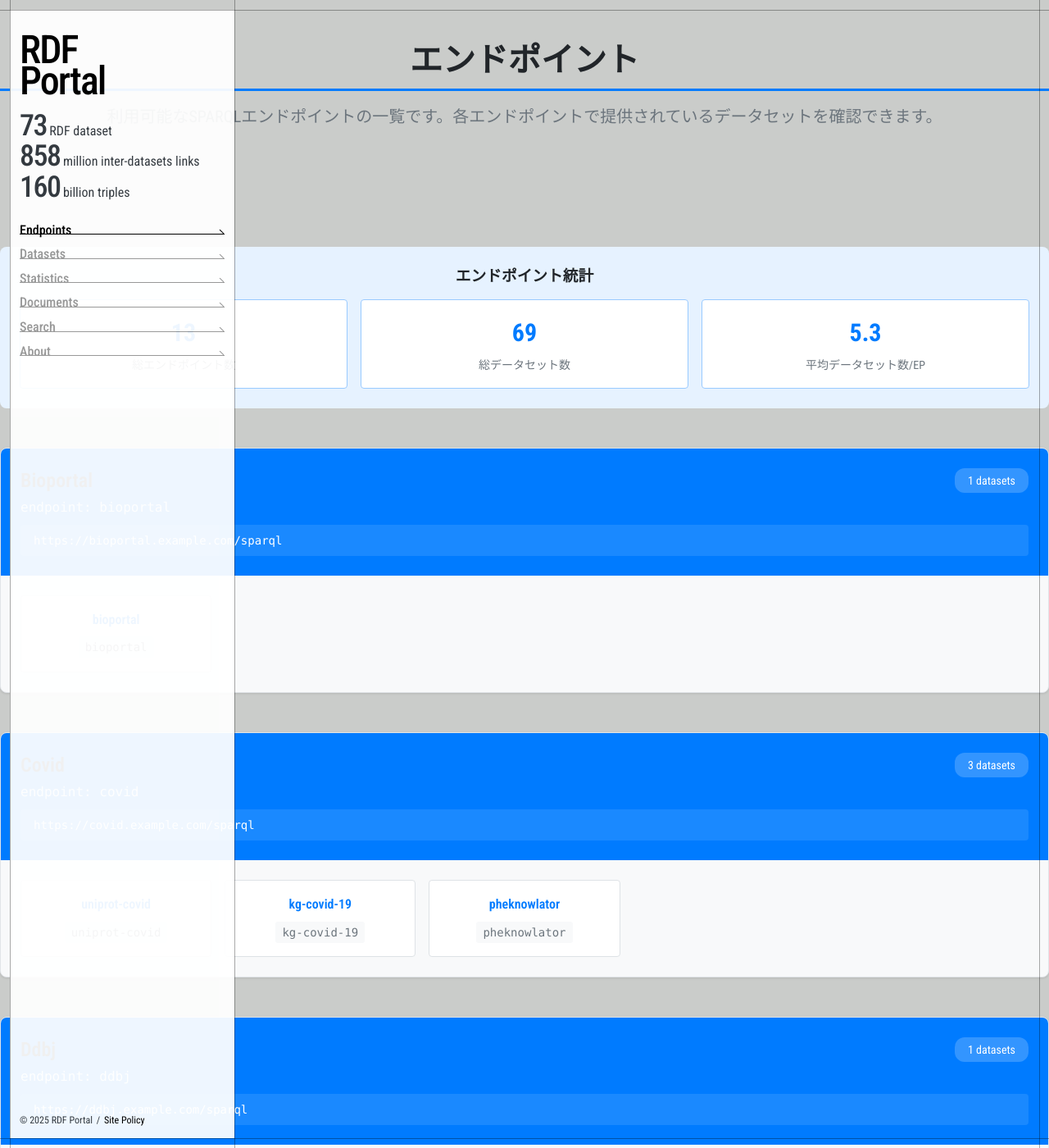
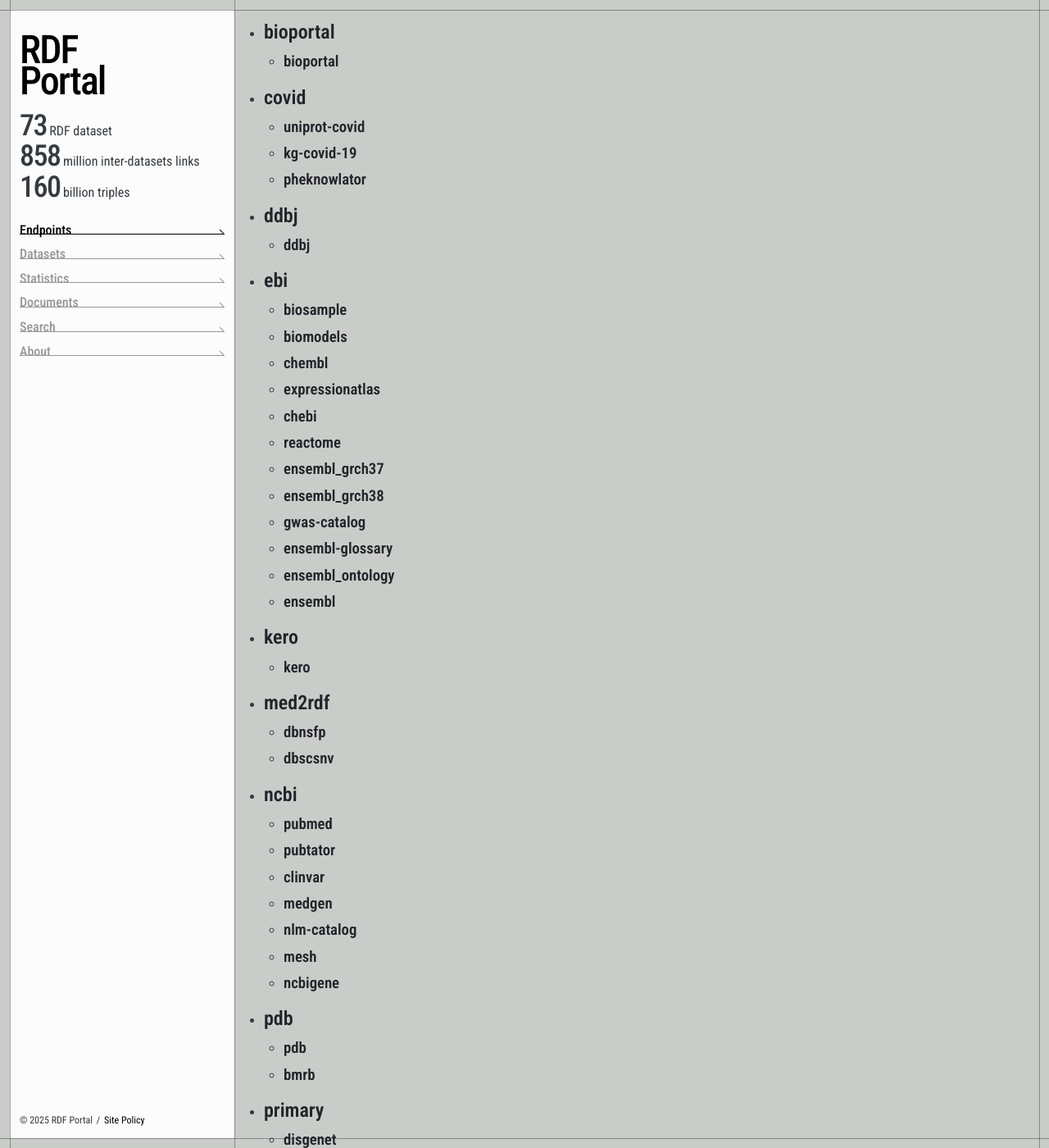
Before and after one commit to PENQEinc/rdf-portal-v2.github.io, a Jekyll site: the page built from endpoints.md, in a window 1280 px wide and 1400 px high. Shown: the whole window at 82% size. Built offline with Jekyll 4.4.1, drawn with Linux system fonts in a browser that asks for light colours; some of the changed text lies outside the part shown.

Commit message:
simplify endpoints page

```diff
--- /dev/null
+++ b/_sass/object/project/_EndpointsListView.sass
@@ -0,0 +1,2 @@
+#EndpointsListView
+  padding: calc(var(--margin-global-navigation) * 2) calc(var(--margin-global-navigation) * 2) calc(var(--margin-global-navigation) * 2) calc(var(--margin-global-navigation) * 2 + var(--width-global-navigation))
--- a/_sass/object/project/_endpoint.sass
+++ /dev/null
@@ -1,142 +0,0 @@
-// ==========================================================================
-// Project - Endpoint
-// ==========================================================================
-
-@import 'foundation/variables'
-@import 'foundation/mixins'
-
-// Endpoint card component
-.p-endpoint
-  &__card
-    border: 1px solid $color-border
-    border-radius: $border-radius
-    margin-bottom: $space-xl
-    background-color: $color-gray-100
-    overflow: hidden
-    box-shadow: $shadow-sm
-
-  &__header
-    background-color: $color-primary
-    color: $color-bg-white
-    padding: $space-lg
-    position: relative
-
-    h3
-      margin: 0
-      font-size: $font-size-lg * 1.2
-      text-transform: capitalize
-
-  &__id
-    font-family: $font-family-mono
-    font-size: $font-size-base
-    opacity: 0.9
-    margin-top: $space-xs
-
-  &__url
-    font-family: $font-family-mono
-    background-color: rgba(255, 255, 255, 0.1)
-    padding: $space-sm $space-md
-    border-radius: $border-radius-sm
-    margin-top: $space-sm
-    font-size: $font-size-sm
-    word-break: break-all
-
-  &__dataset-count
-    position: absolute
-    top: $space-lg
-    right: $space-lg
-    background-color: rgba(255, 255, 255, 0.2)
-    padding: $space-xs $space-md
-    border-radius: 12px
-    font-size: $font-size-sm
-
-// Datasets grid within endpoint card
-.p-endpoint-datasets
-  &__grid
-    padding: $space-lg
-    display: grid
-    gap: $space-md
-    grid-template-columns: repeat(auto-fill, minmax(200px, 1fr))
-
-  &__item
-    background-color: $color-bg-white
-    border: 1px solid $color-gray-300
-    border-radius: $border-radius-sm
-    padding: $space-md
-    transition: $transition-base
-    text-align: center
-
-    &:hover
-      border-color: $color-primary
-      box-shadow: 0 2px 8px rgba(25, 118, 210, 0.2)
-      transform: translateY(-2px)
-
-  &__name
-    font-weight: $font-weight-semibold
-    color: $color-primary
-    text-decoration: none
-    font-size: $font-size-base
-    display: block
-    margin-bottom: $space-sm
-
-    &:hover
-      text-decoration: underline
-
-  &__id
-    font-family: $font-family-mono
-    font-size: $font-size-sm
-    color: $color-gray-600
-    background-color: $color-gray-100
-    padding: 2px $space-sm
-    border-radius: 3px
-    display: inline-block
-
-// Endpoint statistics section
-.p-endpoint-stats
-  background-color: lighten($color-primary, 45%)
-  padding: $space-lg
-  border-radius: $border-radius
-  margin-bottom: $space-xl
-  text-align: center
-
-  h3
-    margin-bottom: $space-md
-
-  &__grid
-    display: grid
-    grid-template-columns: repeat(auto-fit, minmax(150px, 1fr))
-    gap: $space-md
-    margin-top: $space-md
-
-  &__item
-    background-color: $color-bg-white
-    padding: $space-md
-    border-radius: $border-radius-sm
-    border: 1px solid lighten($color-primary, 30%)
-
-  &__number
-    font-size: $font-size-lg * 1.5
-    font-weight: $font-weight-bold
-    color: $color-primary
-    display: block
-
-  &__label
-    color: $color-gray-600
-    font-size: $font-size-sm
-    margin-top: $space-xs
-
-// Responsive adjustments
-+respond-to(mobile)
-  .p-endpoint-datasets
-    &__grid
-      grid-template-columns: repeat(auto-fill, minmax(150px, 1fr))
-      padding: $space-md
-
-  .p-endpoint
-    &__header
-      padding: $space-md
-
-    &__dataset-count
-      position: static
-      display: inline-block
-      margin-top: $space-sm
--- a/_sass/object/project/_state.sass
+++ /dev/null
@@ -1,44 +0,0 @@
-// ==========================================================================
-// Project - State
-// ==========================================================================
-
-.p-loading
-  text-align: center
-  padding: $space-xl
-  color: $color-gray-600
-  font-size: $font-size-lg
-
-.p-error
-  background-color: lighten($color-danger, 45%)
-  border: 1px solid lighten($color-danger, 30%)
-  color: darken($color-danger, 10%)
-  padding: $space-lg
-  border-radius: $border-radius
-  margin: $space-lg 0
-
-  p
-    margin-bottom: $space-sm
-
-    &:last-child
-      margin-bottom: 0
-
-.p-tag
-  &__list
-    display: flex
-    flex-wrap: wrap
-    gap: $space-sm
-    margin-top: $space-md
-
-  &__item
-    background-color: lighten($color-primary, 45%)
-    color: darken($color-primary, 10%)
-    padding: $space-xs $space-sm
-    border-radius: $border-radius-sm
-    font-size: $font-size-sm
-    text-decoration: none
-    transition: $transition-base
-
-    &:hover
-      background-color: lighten($color-primary, 35%)
-      text-decoration: none
-      transform: translateY(-1px)
--- a/assets/css/main.sass
+++ b/assets/css/main.sass
@@ -22,9 +22,8 @@
 
 // Object - Project
 @import 'object/project/hero'
-@import 'object/project/state'
-@import 'object/project/endpoint'
 @import 'object/project/TopPageTilingDatasetsView'
+@import 'object/project/EndpointsListView'
 
 // Object - Utility
 @import 'object/utility/spacing'
--- a/endpoints.md
+++ b/endpoints.md
@@ -6,22 +6,7 @@ description: SPARQLエンドポイントの一覧を表示します
 permalink: /endpoints/
 ---
 
-<div class="p-hero">
-  <h1 class="p-hero__title">エンドポイント</h1>
-  <p class="p-hero__description">利用可能なSPARQLエンドポイントの一覧です。各エンドポイントで提供されているデータセットを確認できます。</p>
-</div>
-
-<div id="loading" class="p-loading">
-  <p>エンドポイント情報を読み込み中...</p>
-</div>
-
-<div id="error" class="p-error" style="display: none;">
-  <p>エンドポイントの読み込みに失敗しました。</p>
-</div>
-
-<div id="endpoints-list" style="display: none;">
-  <!-- エンドポイント一覧がここに動的に生成されます -->
-</div>
+<div id="EndpointsListView"></div>
 
 <script>
 document.addEventListener('DOMContentLoaded', function() {
@@ -44,92 +27,39 @@ async function loadEndpoints() {
 
     const endpoints = await response.json();
 
-    loadingEl.style.display = 'none';
-
     if (!endpoints || endpoints.length === 0) {
-      errorEl.innerHTML = '<p>エンドポイント情報が見つかりませんでした。</p>';
-      errorEl.style.display = 'block';
       return;
     }
 
     renderEndpoints(endpoints);
-    listEl.style.display = 'block';
+    endpointListView.style.display = 'block';
 
   } catch (error) {
     console.error('Error loading endpoints:', error);
-    loadingEl.style.display = 'none';
-    errorEl.innerHTML = `
-      <p>エンドポイントの読み込みに失敗しました。</p>
-      <p>エラー: ${error.message}</p>
-    `;
-    errorEl.style.display = 'block';
   }
 }
 
 function renderEndpoints(endpoints) {
-  const listEl = document.getElementById('endpoints-list');
+  const endpointListView = document.getElementById('EndpointsListView');
   const baseUrl = window.SITE_BASE_URL || '';
-
-  // 統計情報を計算
-  const totalEndpoints = endpoints.length;
-  const totalDatasets = endpoints.reduce((sum, endpoint) => sum + endpoint.dataset.length, 0);
-  const avgDatasetsPerEndpoint = Math.round(totalDatasets / totalEndpoints * 10) / 10;
-
-  // 統計セクションのHTML（FLOCSSクラス使用）
-  const statsHtml = `
-    <div class="p-endpoint-stats">
-      <h3>エンドポイント統計</h3>
-      <div class="p-endpoint-stats__grid">
-        <div class="p-endpoint-stats__item">
-          <span class="p-endpoint-stats__number">${totalEndpoints}</span>
-          <div class="p-endpoint-stats__label">総エンドポイント数</div>
-        </div>
-        <div class="p-endpoint-stats__item">
-          <span class="p-endpoint-stats__number">${totalDatasets}</span>
-          <div class="p-endpoint-stats__label">総データセット数</div>
-        </div>
-        <div class="p-endpoint-stats__item">
-          <span class="p-endpoint-stats__number">${avgDatasetsPerEndpoint}</span>
-          <div class="p-endpoint-stats__label">平均データセット数/EP</div>
-        </div>
-      </div>
-    </div>
-  `;
 
   // エンドポイントカードのHTML（FLOCSSクラス使用）
   const endpointsHtml = endpoints.map(endpoint => `
-    <div class="p-endpoint__card">
-      <div class="p-endpoint__header">
-        <h3>${endpoint.id}</h3>
-        <div class="p-endpoint__id">endpoint: ${endpoint.id}</div>
-        <div class="p-endpoint__url">https://${endpoint.id}.example.com/sparql</div>
-        <div class="p-endpoint__dataset-count">${endpoint.dataset.length} datasets</div>
-      </div>
-      <div class="p-endpoint-datasets__grid">
-        ${endpoint.dataset.map(datasetId => `
-          <div class="p-endpoint-datasets__item">
-            <a href="${baseUrl}/dataset/?id=${datasetId}" class="p-endpoint-datasets__name">${datasetId}</a>
-            <div class="p-endpoint-datasets__id">${datasetId}</div>
-          </div>
-        `).join('')}
-      </div>
-    </div>
+    <ul class="endpoints">
+      <li>
+        <h2>${endpoint.id}</h2>
+        <ul class="datasets">
+          ${endpoint.dataset.map(datasetId => `
+            <li>
+              <h3>${datasetId}</h3>
+            </li>
+          `).join('')}
+        </ul>
+      </li>
+    </ul>
   `).join('');
 
-  listEl.innerHTML = statsHtml + endpointsHtml;
+  endpointListView.innerHTML = endpointsHtml;
 }
 
-// 将来のAPI対応用の関数（コメントアウト）
-/*
-async function loadEndpointsFromAPI() {
-  try {
-    const response = await fetch('/api/endpoints');
-    const endpoints = await response.json();
-
-    renderEndpoints(endpoints);
-  } catch (error) {
-    console.error('Error loading endpoints from API:', error);
-  }
-}
-*/
 </script>
```
Also changed, not shown: other parts of endpoints.md (+1 -3 lines).
